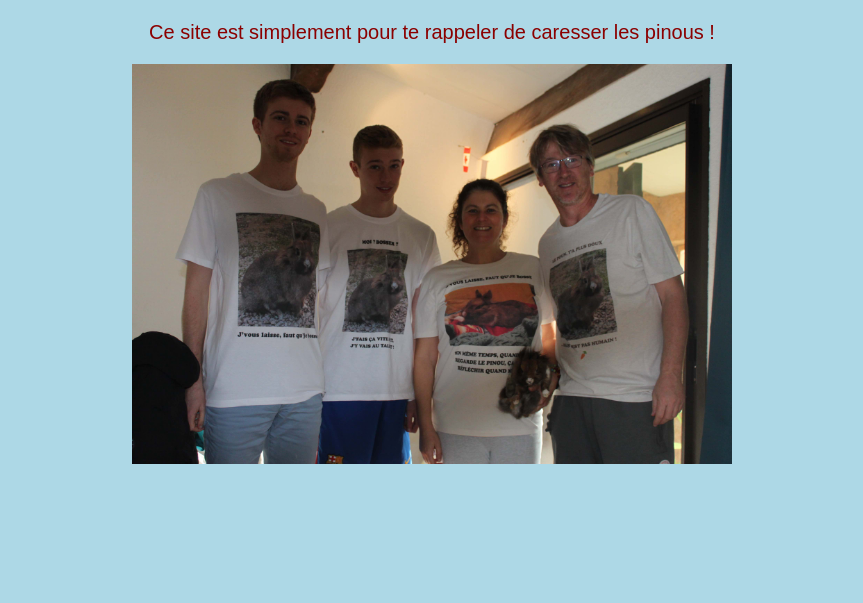
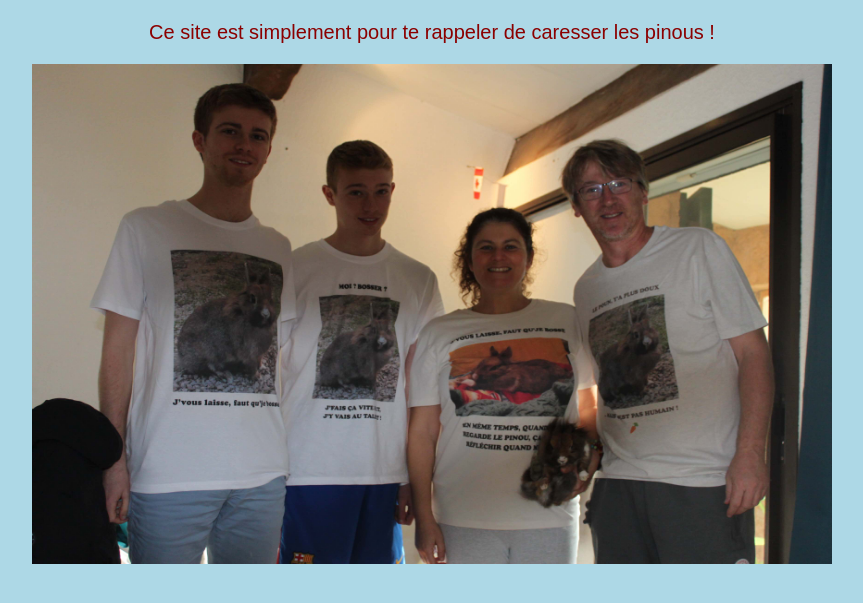
Before and after one commit to tomfqqo/Lah, a plain HTML site: page index.html in a window 1280 px wide. Shown: the part 89-692 px from the top of the page, without its empty margins (208-1071 px from the left). Drawn offline with Linux system fonts and the light colour scheme.

Commit message:
Update index.html

```diff
--- a/index.html
+++ b/index.html
@@ -14,7 +14,7 @@
 
     <section>
         <p>Ce site est simplement pour te rappeler de caresser les pinous !</p>
-        <img src="pinoufamille.jpg" width="600" height="400">
+        <img src="pinoufamille.jpg" width="800" height="500">
     </section>
 </body>
 </html>
```
